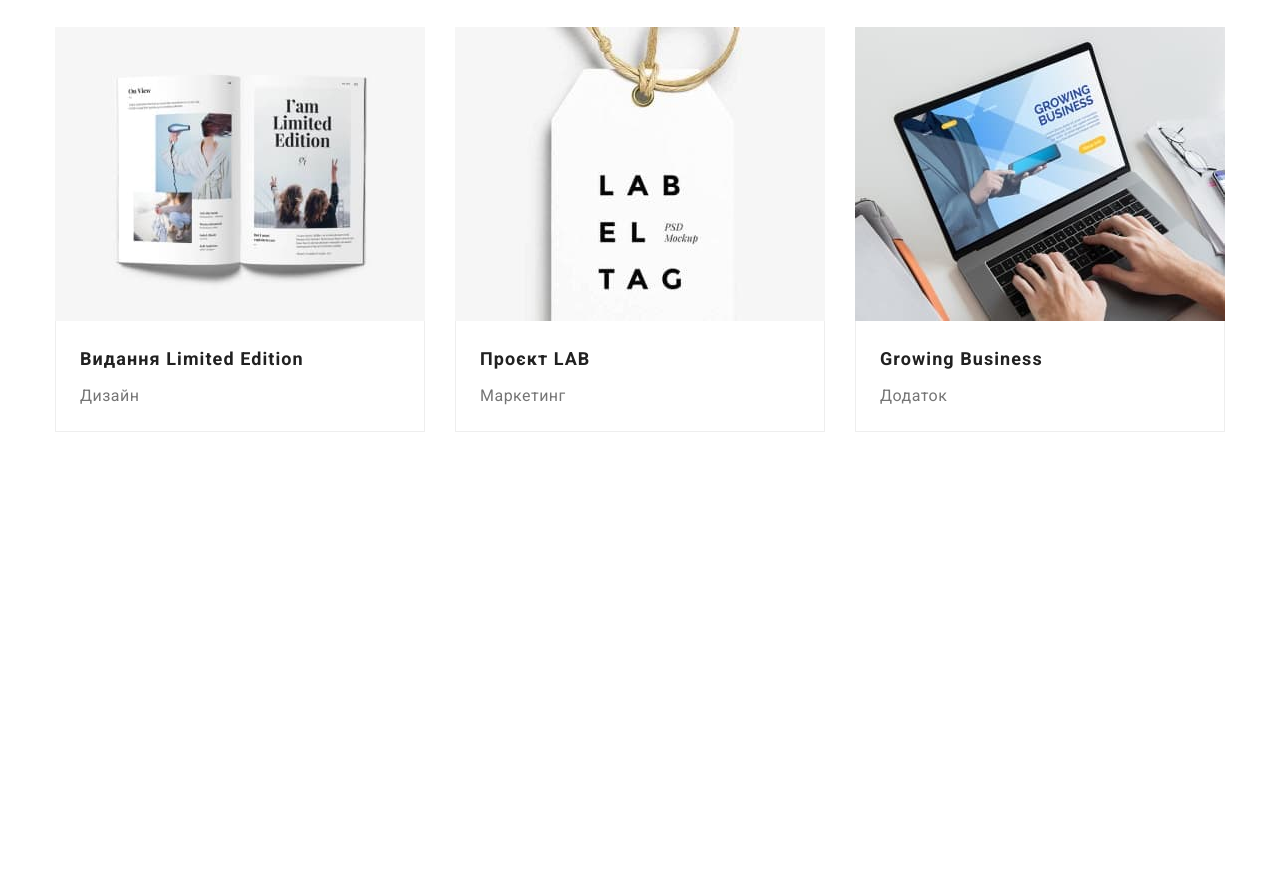
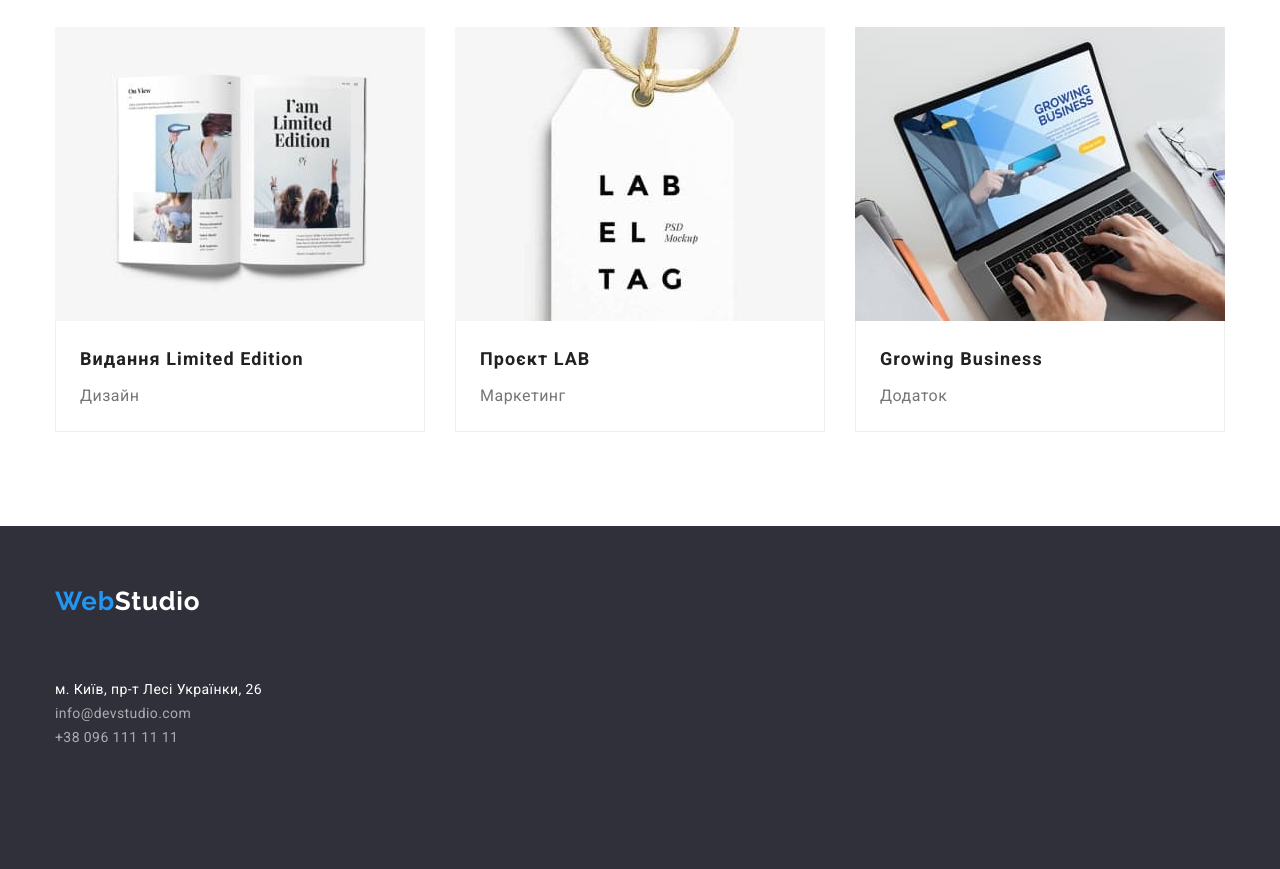
Before and after one commit to olenakononenko/goit-markup-hw-03, a plain HTML site: page portfolio.html in a window 1280 px wide. Shown: the part 1110-1979 px from the top of the page. Before the commit the page ends 1636 px from the top, so only its background shows below. Drawn offline with nearby package versions, Linux system fonts and the light colour scheme.

Commit message:
Update portfolio.html

```diff
--- a/portfolio.html
+++ b/portfolio.html
@@ -123,6 +123,21 @@
 </section>
 </main>
 
+<footer class = "main-adress-list">
+    <div class="container">
+    <a class="main-part list link" href="./index.html">
+        <span class="firt-part list">Web</span><span class="footer-last-part list">Studio</span>
+    </a>
+        <adress>
+            <ul class="main-adress-list link">
+                <li class="header-main-list link list"><a class="footer-loc-link link list"  href="https://goo.gl/maps/endNMve7BPjAF2EC7" targer="_blank" rel="noopener noreferrer nofolow"> м. Київ, пр-т Лесі Українки, 26</a></li>
+                <li class="header-main-list link list"><a class="footer-mail-link link list" href="mailto:info@devstudio.com">info@devstudio.com </a></li>
+                <li class="header-main-list link list"><a class="footer-tel-link link list "  href="tel:+380961111111">+38 096 111 11 11</a></li>
+            </ul>
+        </adress>
+    </div>
+</footer>
+
 
 
 
```
